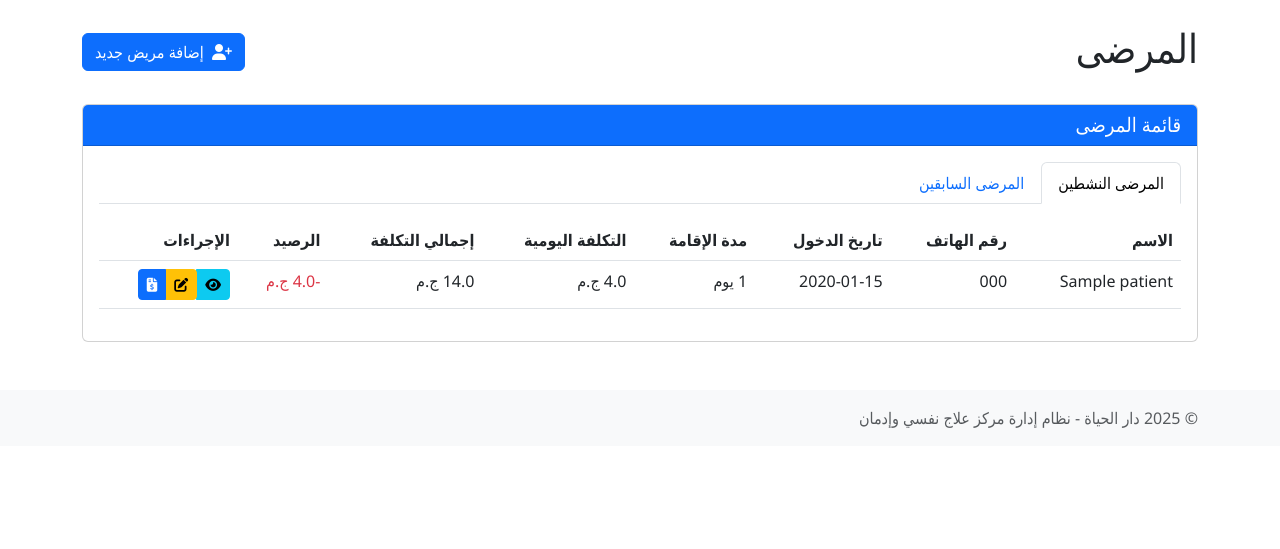
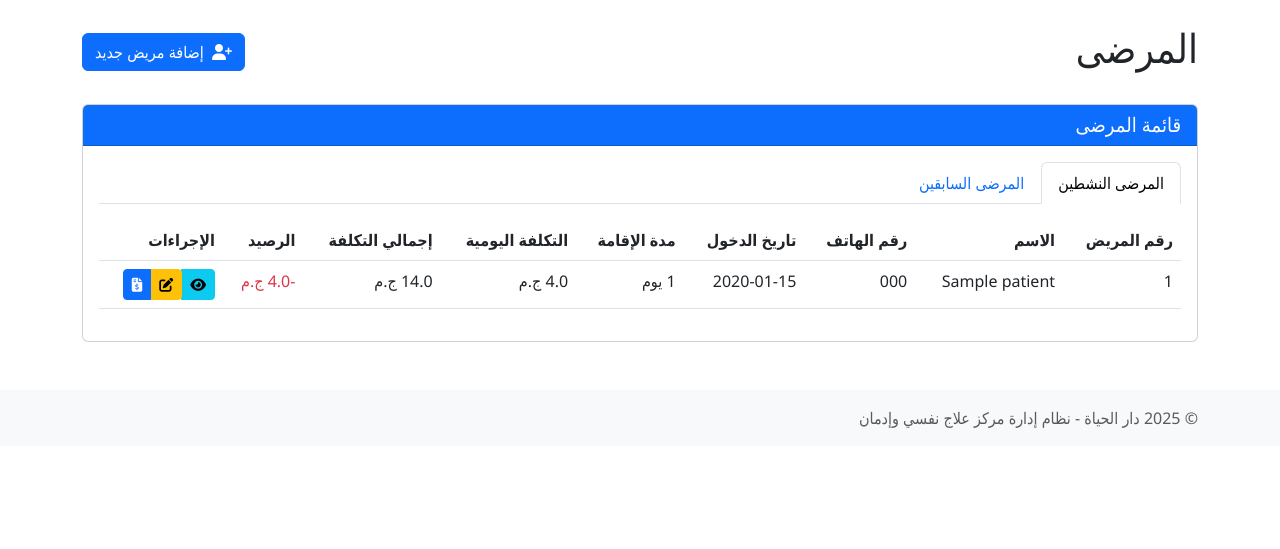
Before and after one commit to Malikanafea1/Dar11, a Flask app: page /patients in a window 1280 px wide. Shown: the part 56-605 px from the top of the page. Run offline with Flask 3, Linux system fonts and the light colour scheme; a user stored in the database is signed in; tables that the repository leaves empty hold one stand-in row (values such as "Sample post").

Commit message:
Improve employee and patient data management based on user requests
Implement setting general manager password to 111000, display patient IDs, and add expense editing.

Replit-Commit-Author: Agent
Replit-Commit-Session-Id: 5355797f-4aa8-4d27-b903-2b2787cad5f8
Replit-Commit-Screenshot-Url: https://storage.googleapis.com/screenshot-production-us-central1/48b9dd50-3c3e-4815-a3e8-5fc80af50171/9ee5c1b8-d8cc-49ee-bf42-325c3dd0a1f2.jpg

```diff
--- a/routes.py
+++ b/routes.py
@@ -463,8 +463,11 @@ def add_employee():
             is_active=True
         )
 
-        # إذا كان المدير العام وتم إدخال كلمة مرور لعرض الراتب
-        if form.role.data == 'general_manager' and form.salary_view_password.data:
+        # إذا كان المدير العام، تعيين كلمة مرور عرض الراتب إلى 111000
+        if form.role.data == 'general_manager':
+            employee.salary_view_password = "111000"
+        # للوظائف الأخرى استخدام القيمة المدخلة
+        elif form.salary_view_password.data:
             employee.salary_view_password = form.salary_view_password.data
 
         db.session.add(employee)
@@ -549,8 +552,11 @@ def edit_employee(id):
         employee.monthly_salary = form.monthly_salary.data
         employee.notes = form.notes.data
 
-        # إذا كان مدير عام وتم إدخال كلمة مرور جديدة لعرض الراتب
-        if form.role.data == 'general_manager' and form.salary_view_password.data:
+        # إذا كان مدير عام، تعيين كلمة مرور عرض الراتب إلى 111000
+        if form.role.data == 'general_manager':
+            employee.salary_view_password = "111000"
+        # للوظائف الأخرى استخدام القيمة المدخلة
+        elif form.salary_view_password.data:
             employee.salary_view_password = form.salary_view_password.data
 
         db.session.commit()
--- a/templates/patients/index.html
+++ b/templates/patients/index.html
@@ -31,6 +31,7 @@
                     <table class="table table-hover">
                         <thead>
                             <tr>
+                                <th>رقم المريض</th>
                                 <th>الاسم</th>
                                 <th>رقم الهاتف</th>
                                 <th>تاريخ الدخول</th>
@@ -44,6 +45,7 @@
                         <tbody>
                             {% for patient in active_patients %}
                             <tr>
+                                <td>{{ patient.id }}</td>
                                 <td>{{ patient.name }}</td>
                                 <td>{{ patient.phone or '-' }}</td>
                                 <td>{{ patient.admission_date.strftime('%Y-%m-%d') }}</td>
@@ -82,6 +84,7 @@
                     <table class="table table-hover">
                         <thead>
                             <tr>
+                                <th>رقم المريض</th>
                                 <th>الاسم</th>
                                 <th>رقم الهاتف</th>
                                 <th>تاريخ الدخول</th>
@@ -95,6 +98,7 @@
                         <tbody>
                             {% for patient in inactive_patients %}
                             <tr>
+                                <td>{{ patient.id }}</td>
                                 <td>{{ patient.name }}</td>
                                 <td>{{ patient.phone or '-' }}</td>
                                 <td>{{ patient.admission_date.strftime('%Y-%m-%d') }}</td>
--- a/templates/patients/view.html
+++ b/templates/patients/view.html
@@ -4,7 +4,10 @@
 
 {% block content %}
 <div class="d-flex justify-content-between align-items-center mb-4">
-    <h1>{{ patient.name }}</h1>
+    <div>
+        <h1>{{ patient.name }}</h1>
+        <h5 class="text-muted">رقم المريض: {{ patient.id }}</h5>
+    </div>
     <div>
         <a href="{{ url_for('main.patients') }}" class="btn btn-secondary">
             <i class="fas fa-list me-1"></i> قائمة المرضى
```
